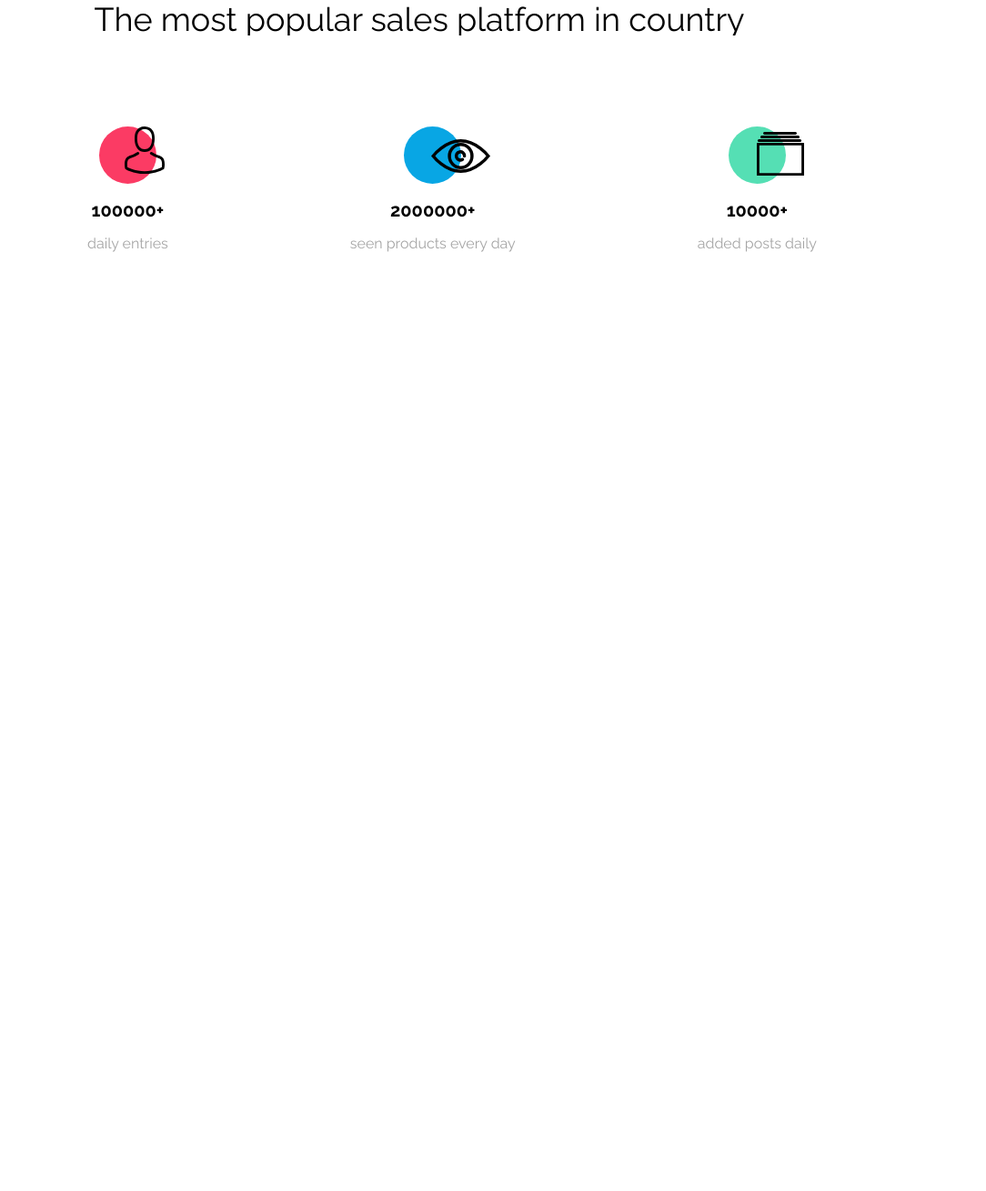
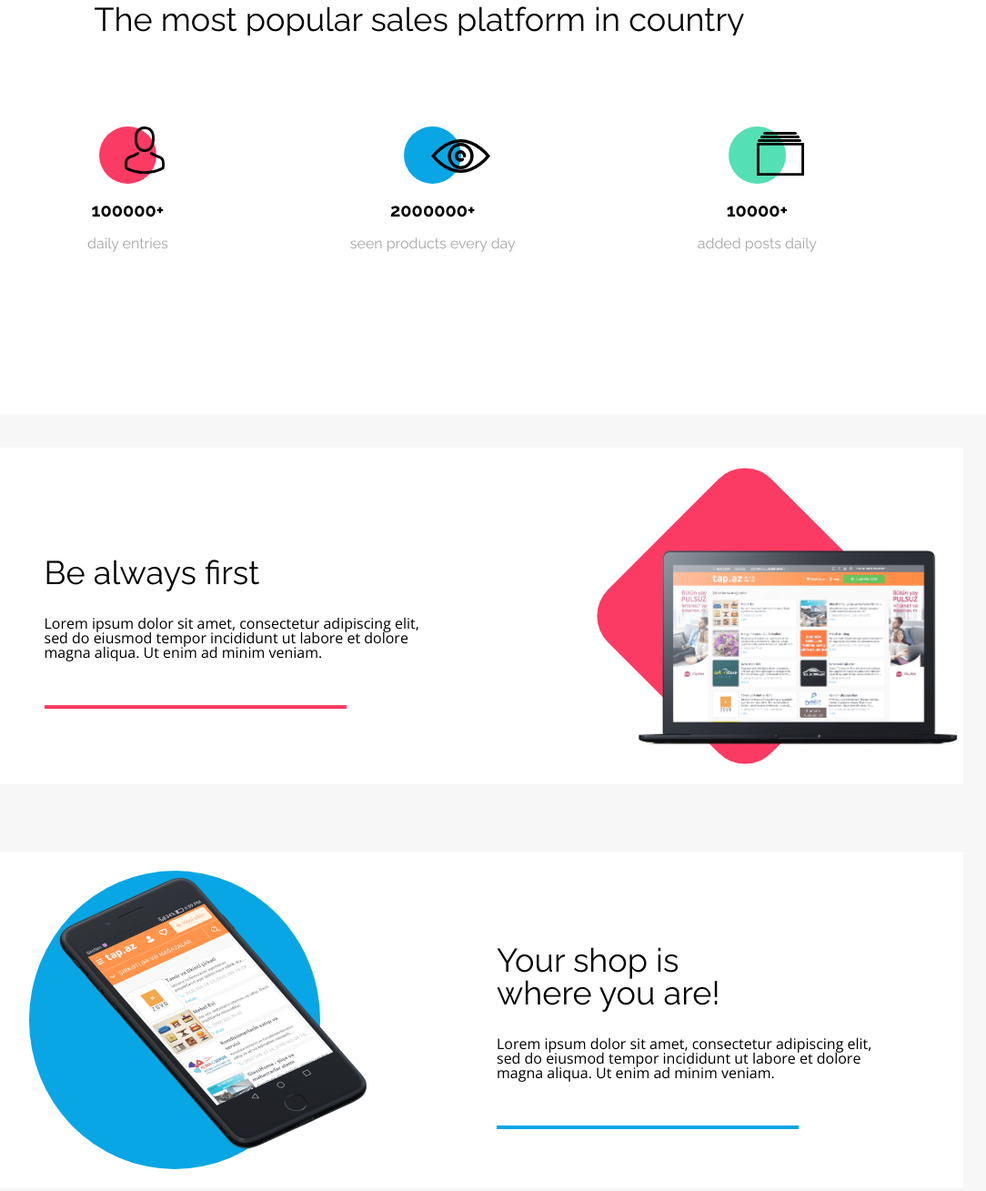
Before and after one commit to DelfinaMKozik/BestShop, a plain HTML site: page index.html in a window 1280 px wide. Shown: the part 958-2267 px from the top of the page at 91% size, without its empty margins (179-1263 px from the left). Before the commit the page ends 1413 px from the top, so only its background shows below. Drawn offline with nearby package versions, Linux system fonts and the light colour scheme.

Commit message:
First shape of the benefit section

```diff
--- a/css/style.css
+++ b/css/style.css
@@ -205,3 +205,97 @@ body {
 .stats-circle3 {
     background-color: var(--color-green);
 }
+
+.benefits {
+    background-color: var(--color-light-grey);
+    height: 1395px;
+    background-size: cover;
+    background-position: center;
+
+}
+
+.benefits .container {
+    display: flex;
+    justify-content: center;
+    align-items: center;
+    flex-direction: column;
+}
+
+.benefit-layout {
+    display: flex;
+    justify-content: space-around;
+    align-items: center;
+    flex-direction: row;
+    background-color: var(--color-white);
+    margin: 37px;
+    width: 1124px;
+    height: 370px;
+
+
+}
+
+.benefit1-macbook-img {
+    width: 386px;
+    height: 219px;
+    transform: rotate(315deg);
+}
+
+.benefit1-shape {
+    background-color: var(--color-redish);
+    height: 254px;
+    width: 254px;
+    border-radius: 41px;
+    transform: rotate(45deg);
+}
+
+.benefit2-phone-img {
+    width: 426px;
+    height: 328px;
+}
+
+.benefit2-shape {
+    background-color: var(--color-primary) ;
+    border-radius: 50%;
+    width: 320px;
+}
+
+.benefit3-trumpet-img {
+    width: 295px;
+    height: 208px;
+}
+
+.benefits-title {
+    color: var(--color-black);
+    font-size:36px;
+    font-family: var(--font-raleway);
+    font-weight: 400;
+    margin-bottom: 30px;
+
+}
+
+.benefits-text {
+    color: var(--color-black);
+    font-size: 16px;
+    font-family: var(--font-open-sans);
+    font-weight: 400;
+    width: 416px;
+    height: 66px;
+}
+
+.benefits-text::after {
+    content: "";
+    width: 332px;
+    height: 4px;
+    background-color: var(--color-redish);
+    display: block;
+    margin-top: 50px;
+
+}
+
+.benefits-text2::after {
+    background-color: var(--color-primary);
+}
+
+.benefits-text3::after {
+    background-color: var(--color-green);
+}
--- a/index.html
+++ b/index.html
@@ -84,5 +84,59 @@
 
 </section>
 
+<section class="benefits">
+    <div class="container">
+        <article class="benefit-layout">
+            <div class="benefit1-macbook">
+                <h2 class="benefits-title">
+                    Be always first
+                </h2>
+                <p class="benefits-text benefit-text1">
+                    Lorem ipsum dolor sit amet, consectetur adipiscing elit, sed do eiusmod tempor incididunt ut labore et dolore magna aliqua. Ut enim ad minim veniam.
+                </p>
+            </div>
+            <div class="benefit-image benefit1-shape">
+                <img src="images/Macbook.png" alt="" class="benefit1-macbook-img">
+            </div>
+
+        </article>
+
+        <article class="benefit-layout">
+
+            <div class="benefit-image benefit2-shape">
+                <img src="images/iPhone.png" alt="" class="benefit2-phone-img">
+            </div>
+
+            <div class="benefit2-iphone">
+                <h2 class="benefits-title">
+                    Your shop is <br> where you are!
+                </h2>
+                <p class="benefits-text benefits-text2">
+                    Lorem ipsum dolor sit amet, consectetur adipiscing elit, sed do eiusmod tempor incididunt ut labore et dolore magna aliqua. Ut enim ad minim veniam.
+                </p>
+            </div>
+
+
+        </article>
+
+        <article class="benefit-layout">
+            <div class="benefit3-brand">
+                <h2 class="benefits-title">
+                    Increase recognition <br> your brand!
+                </h2>
+                <p class="benefits-text benefits-text3">
+                    Lorem ipsum dolor sit amet, consectetur adipiscing elit, sed do eiusmod tempor incididunt ut labore et dolore magna aliqua. Ut enim ad minim veniam.
+                </p>
+            </div>
+            <div class="benefit-image benefit3-shape">
+                <img src="images/Trumpet.png" alt="" class="benefit3-trumpet-img">
+            </div>
+
+        </article>
+
+
+    </div>
+</section>
+
 </body>
 </html>
```
